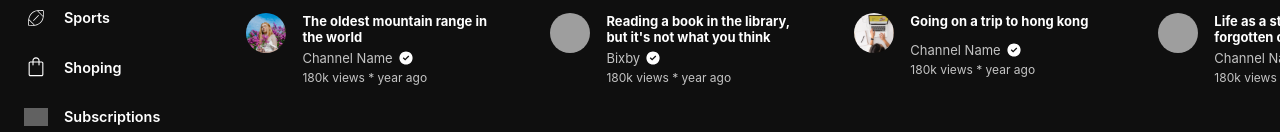
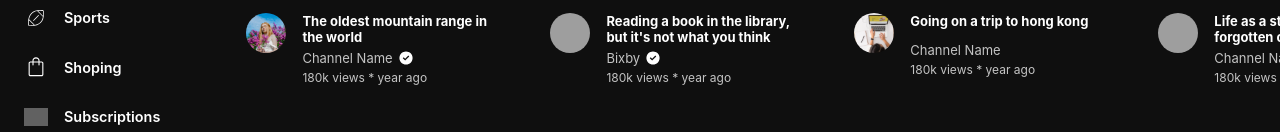
Before and after one commit to ErblinKrasniqi/Create_YouTube_Clone, a React (Create React App) app: page / in a window 1280 px wide. Shown: the part 297-429 px from the top of the page. Built offline with nearby package versions, Linux system fonts and the light colour scheme; grey boxes are pictures that could not be loaded.

Commit message:
Added verified

```diff
--- a/src/Components/Videos/Videos.js
+++ b/src/Components/Videos/Videos.js
@@ -11,6 +11,7 @@ const DUMMY_DATA = [
     thumbNail: "/images/image1.jpg",
     channelImage: "/images/profile1.jpg",
     videoLength: "2:01",
+    verified: true,
   },
   {
     id: "2",
@@ -22,6 +23,7 @@ const DUMMY_DATA = [
     thumbNail: "/images/image2.jpg",
     channelImage: "/images/profile2.jpg",
     videoLength: "5:05",
+    verified: true,
   },
   {
     id: "3",
@@ -33,6 +35,7 @@ const DUMMY_DATA = [
     thumbNail: "/images/image3.jpg",
     channelImage: "/images/profile3.jpg",
     videoLength: "20:10",
+    verified: false,
   },
   {
     id: "4",
@@ -44,6 +47,7 @@ const DUMMY_DATA = [
     thumbNail: "/images/image4.jpg",
     channelImage: "/images/profile4.jpg",
     videoLength: "14:01",
+    verified: true,
   }
 ];
 
@@ -67,7 +71,8 @@ const Videos = () => {
               </div>
               <div className={classes.verified}>
                 <h4>{data.channel}</h4>
-                <img alt="err" src="/svgs/check.svg"></img>
+                {data.verified === true ? ( <img alt="err" src="/svgs/check.svg"></img>) : ''}
+
               </div>
               <h2 className={classes.views}>
                 {data.views} views * {data.time} ago
```
